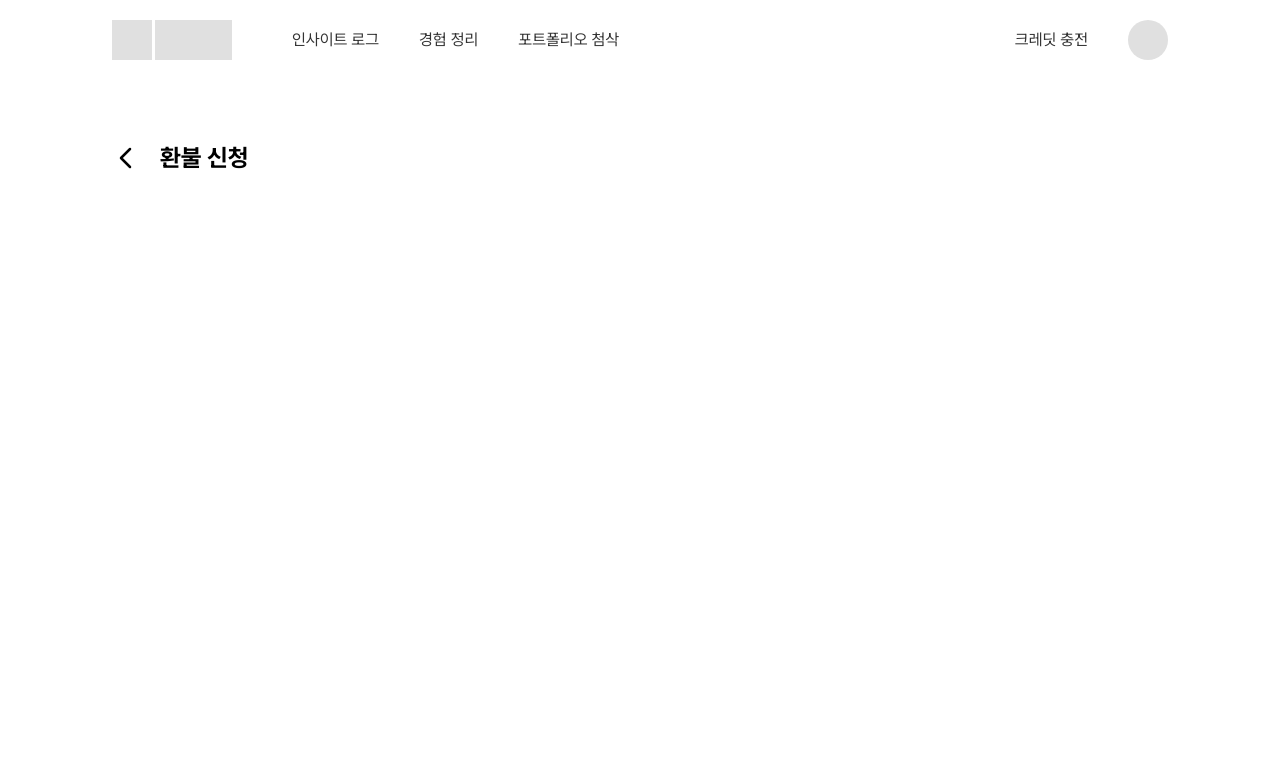
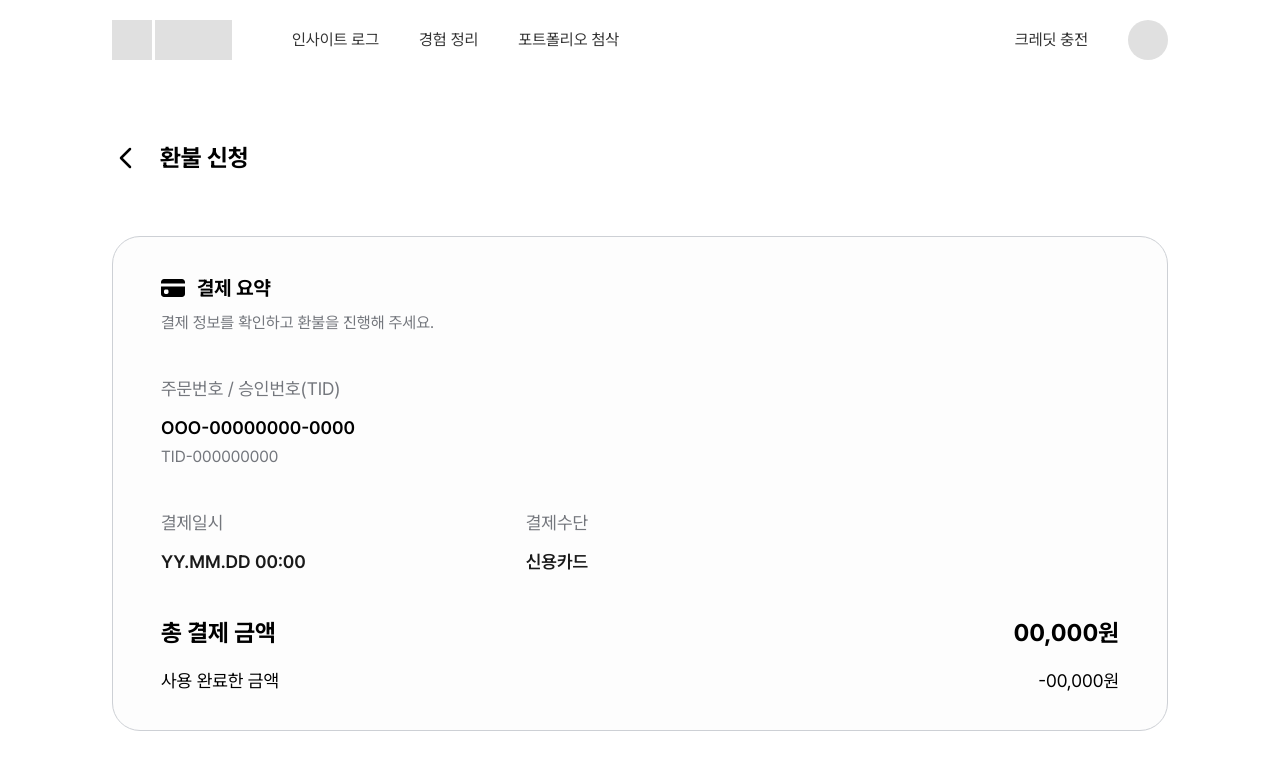
Before and after one commit to Teamie71/folioo-front, a Next.js app: page /invoice/refund in a window 1280 px wide. Shown: the top 770 px of the page. Built offline with nearby package versions, Linux system fonts and the light colour scheme.

Commit message:
✨ Feat: 환불 신청 페이지 - 결제 요약 구현

```diff
--- a/src/app/invoice/refund/page.tsx
+++ b/src/app/invoice/refund/page.tsx
@@ -23,6 +23,81 @@ export default function InvoiceRefundPage() {
 
         <span className='text-[1.5rem] font-bold'>환불 신청</span>
       </div>
+
+      {/* 결제 요약 */}
+      <div className='flex w-full flex-col'>
+        <div className='flex flex-col gap-[2.5rem] rounded-[1.75rem] border border-[#CDD0D5] bg-[#FDFDFD] px-[3rem] py-[2.25rem]'>
+          {/* 결제 요약 헤더 */}
+          <div className='flex flex-col gap-[0.5rem]'>
+            <div className='flex items-center gap-[0.75rem]'>
+              <svg
+                xmlns='http://www.w3.org/2000/svg'
+                width='24'
+                height='24'
+                viewBox='0 0 24 24'
+                fill='none'
+              >
+                <path
+                  d='M0 6C0 5.20435 0.316071 4.44129 0.87868 3.87868C1.44129 3.31607 2.20435 3 3 3H21C21.7956 3 22.5587 3.31607 23.1213 3.87868C23.6839 4.44129 24 5.20435 24 6V7.5H0V6ZM0 10.5V18C0 18.7956 0.316071 19.5587 0.87868 20.1213C1.44129 20.6839 2.20435 21 3 21H21C21.7956 21 22.5587 20.6839 23.1213 20.1213C23.6839 19.5587 24 18.7956 24 18V10.5H0ZM4.5 13.5H6C6.39782 13.5 6.77936 13.658 7.06066 13.9393C7.34196 14.2206 7.5 14.6022 7.5 15V16.5C7.5 16.8978 7.34196 17.2794 7.06066 17.5607C6.77936 17.842 6.39782 18 6 18H4.5C4.10218 18 3.72064 17.842 3.43934 17.5607C3.15804 17.2794 3 16.8978 3 16.5V15C3 14.6022 3.15804 14.2206 3.43934 13.9393C3.72064 13.658 4.10218 13.5 4.5 13.5Z'
+                  fill='black'
+                />
+              </svg>
+              <span className='text-[1.25rem] font-bold'>결제 요약</span>
+            </div>
+
+            <span className='text-[1rem] text-[#74777D]'>
+              결제 정보를 확인하고 환불을 진행해 주세요.
+            </span>
+          </div>
+
+          {/* 결제 요약 내용 */}
+          <div className='flex flex-col gap-[2.5rem]'>
+            {/* 주문번호 / 승인번호(TID) */}
+            <div className='flex flex-col gap-[0.75rem]'>
+              <span className='text-[1.125rem] text-[#74777D]'>
+                주문번호 / 승인번호(TID)
+              </span>
+              <div className='flex flex-col gap-[0.25rem]'>
+                <span className='text-[1.125rem] font-semibold'>
+                  OOO-00000000-0000
+                </span>
+                <span className='text-[1rem] text-[#74777D]'>
+                  TID-000000000
+                </span>
+              </div>
+            </div>
+
+            {/* 결제 일시, 수단 */}
+            <div className='flex gap-[13.75rem]'>
+              {/* 결제 일시 */}
+              <div className='flex flex-col gap-[0.75rem] text-[1.125rem]'>
+                <span className='text-[#74777D]'>결제일시</span>
+                <span className='font-semibold text-[#1A1A1A]'>
+                  YY.MM.DD 00:00
+                </span>
+              </div>
+
+              {/* 결제 수단 */}
+              <div className='flex flex-col gap-[0.75rem] text-[1.125rem]'>
+                <span className='text-[#74777D]'>결제수단</span>
+                <span className='font-semibold text-[#1A1A1A]'>신용카드</span>
+              </div>
+            </div>
+
+            {/* 금액 */}
+            <div className='flex flex-col gap-[1rem]'>
+              <div className='flex justify-between text-[1.5rem] font-bold'>
+                <span>총 결제 금액</span>
+                <span>00,000원</span>
+              </div>
+              <div className='flex justify-between text-[1.125rem]'>
+                <span>사용 완료한 금액</span>
+                <span>-00,000원</span>
+              </div>
+            </div>
+          </div>
+        </div>
+      </div>
     </div>
   );
 }
```
